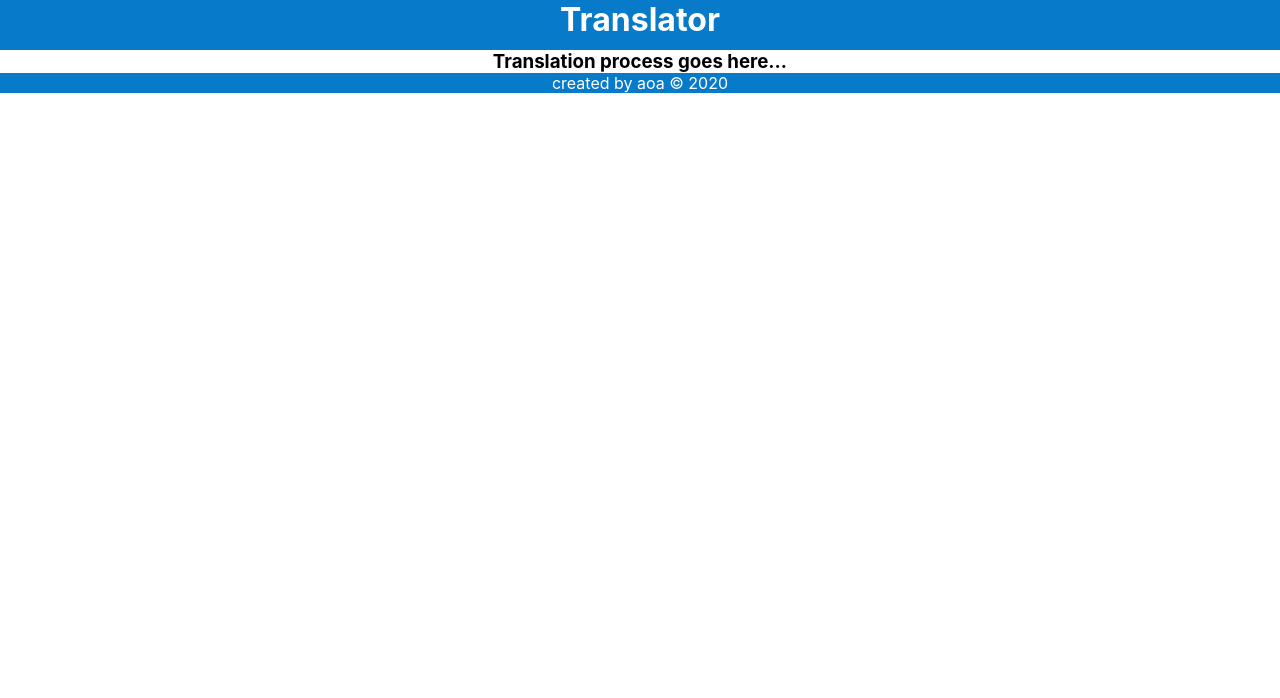
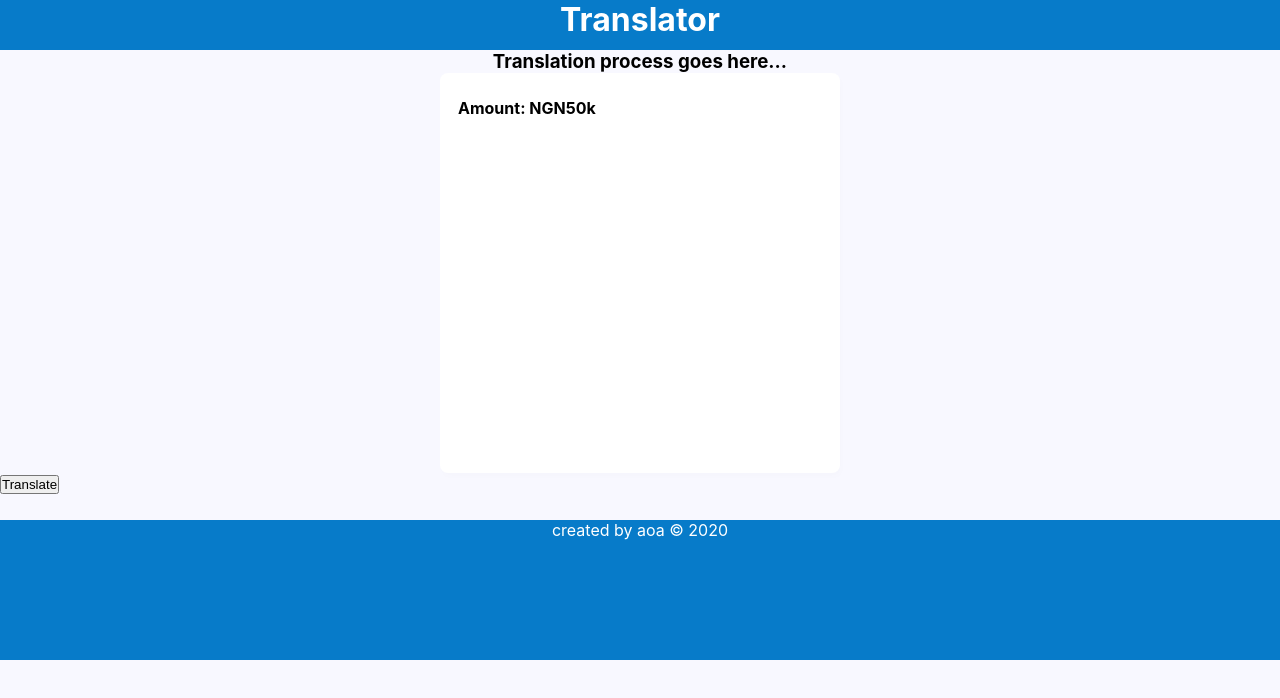
Before and after one commit to Caleb335/find-dem, a Next.js app: page / in a window 1280 px wide. Shown: the top 698 px of the page. Built offline with nearby package versions, Linux system fonts and the light colour scheme.

Commit message:
access control origin

```diff
--- a/src/Layout/Footer/style/footer.module.css
+++ b/src/Layout/Footer/style/footer.module.css
@@ -1,5 +1,6 @@
 .root {
   background: #077bc9;
   color: #fff;
-  height: 100%;
+  height: 140px;
+  margin-top: 2%;
 }
--- /dev/null
+++ b/src/components/card.js
@@ -0,0 +1,16 @@
+import React from "react";
+import PropTypes from "prop-types";
+
+const Card = ({ children, className, ...props }) => {
+  return (
+    <div className={`card-base ${className}`} {...props}>
+      {children}
+    </div>
+  );
+};
+
+export default Card;
+
+Card.propTypes = {
+  children: PropTypes.node.isRequired,
+};
--- a/src/container/index.js
+++ b/src/container/index.js
@@ -1,10 +1,51 @@
 import React from "react";
 import style from "./style/container.module.css";
+import Card from "../components/card";
+import { useDispatch, useSelector } from "react-redux";
+import axios from "axios";
+import { TRANSLATED_CURRENCY } from "../store/types";
+
+const key =
+  "tuforty_159FvsJ263hXlcbEJVCpxvW9VqWm9JBRF06uhuhMoeAELDuTEMGjdFUvgHxn";
 
 const Body = () => {
+  const translation = useSelector((state) => state);
+  const dispatch = useDispatch();
+
+  const getTranslation = () => {
+    return (dispatch) => {
+      axios
+        .get("https://tuforty.com/api/v1/translator/money", {
+          mode: "no-cors",
+          headers: {
+            "content-type": "application/json; charset=UTF-8",
+            Authorization: `Bearer ${key}`,
+            "Access-Control-Allow-Origin": "http://localhost:3000",
+          },
+        })
+        .then((response) => {
+          dispatch({
+            type: TRANSLATED_CURRENCY,
+            payload: response.data,
+          });
+          console.log(`this is the ${payload}`);
+        });
+    };
+  };
+
+  const onFetchedData = () => {
+    dispatch(getTranslation());
+  };
+
   return (
-    <section>
+    <section className={style.containerRoot}>
       <h3 className={`text-center center`}>Translation process goes here...</h3>
+      <div className={`center ${style.cardZone}`}>
+        <Card>
+          <h4>Amount: NGN50k</h4>
+        </Card>
+      </div>
+      <button onClick={onFetchedData}>Translate</button>
     </section>
   );
 };
--- a/src/container/style/container.module.css
+++ b/src/container/style/container.module.css
@@ -1,3 +1,3 @@
-.root {
+.containerRoot {
   height: 100%;
 }
--- a/styles/globals.css
+++ b/styles/globals.css
@@ -2,6 +2,7 @@ html,
 body {
   font-family: -apple-system, BlinkMacSystemFont, Segoe UI, Roboto, Oxygen,
     Ubuntu, Cantarell, Fira Sans, Droid Sans, Helvetica Neue, sans-serif;
+  background: ghostwhite;
 }
 
 a {
@@ -27,3 +28,14 @@ a {
 .text-center {
   text-align: center;
 }
+.card-base {
+  height: 400px;
+  width: 400px;
+  box-shadow: 2px 4px 6px rgba(0, 0, 0, 0.01);
+  background: #fff;
+  border-radius: 8px;
+  padding: 25px 18px;
+}
+.card-base:hover {
+  cursor: pointer;
+}
```
